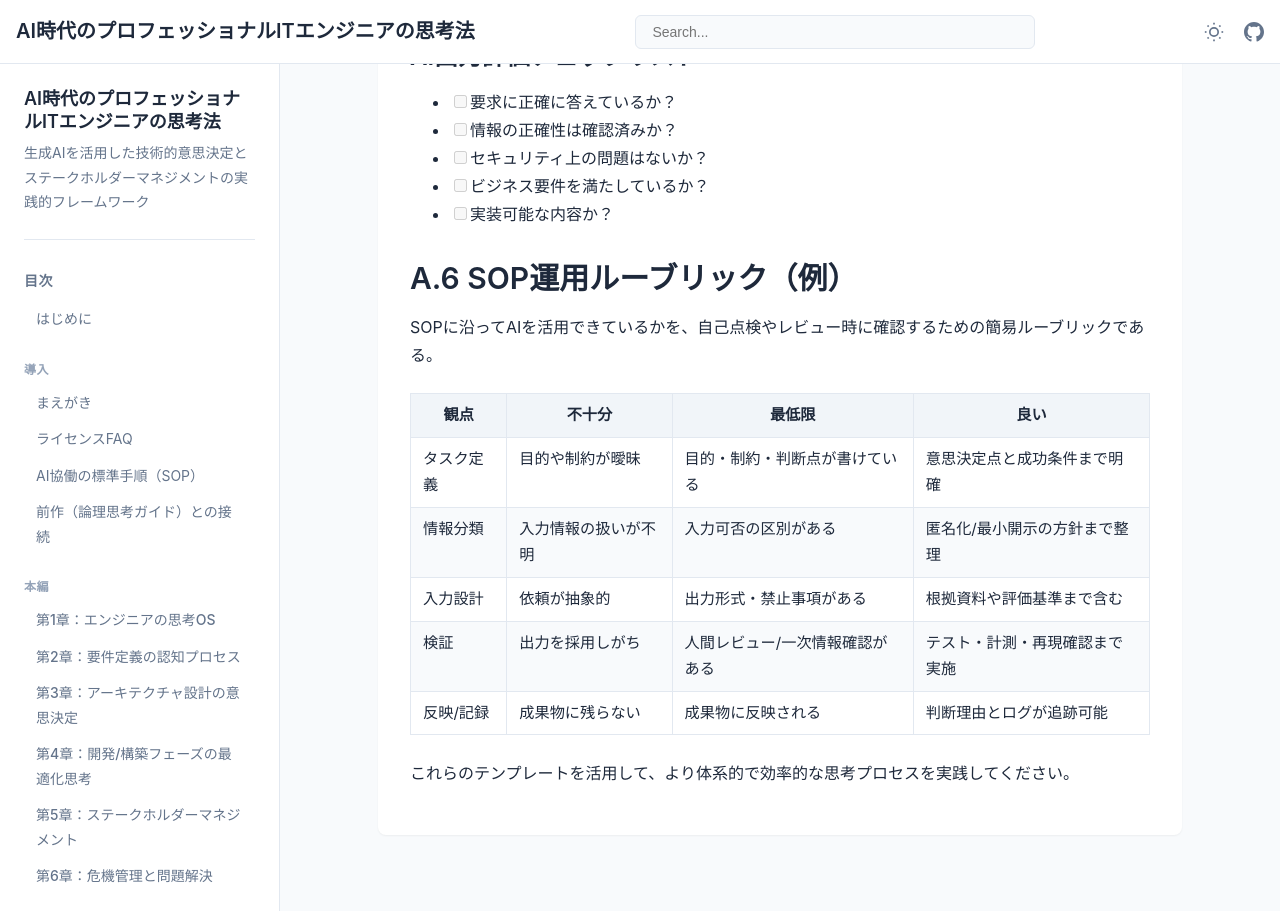
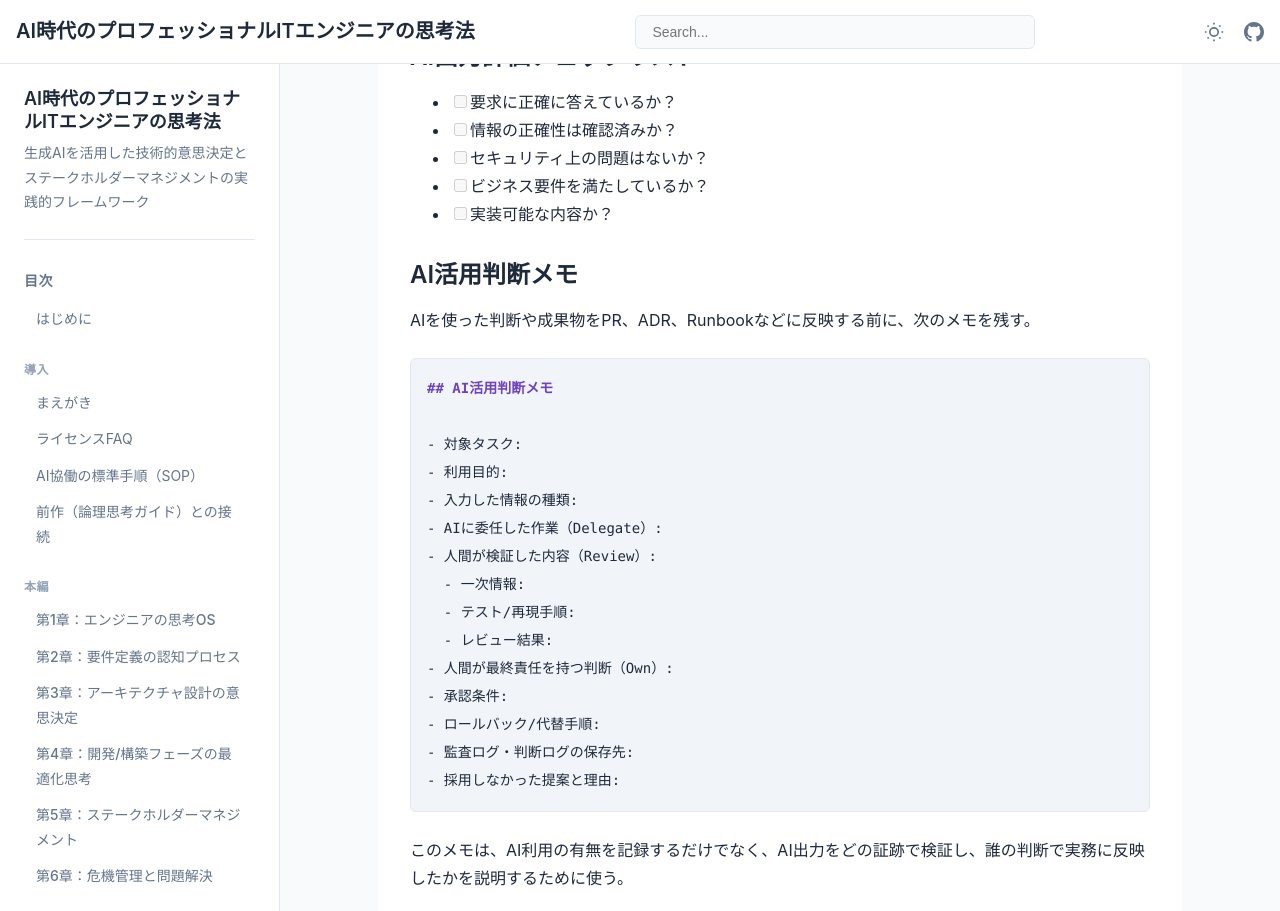
Before and after one commit to itdojp/ai-era-engineers-mind-book, a Jekyll site: the page built from docs/appendices/templates.md, in a window 1280 px wide and 1400 px high, scrolled down 6947 px, cut to the strip 0-911 px from the top of the window. Built offline with Jekyll 4.4.1, drawn with Linux system fonts in a browser that asks for light colours; some of the changed text lies outside the part shown.

````diff
--- a/docs/appendices/templates.md
+++ b/docs/appendices/templates.md
@@ -259,6 +259,30 @@ layout: book
 - [ ] ビジネス要件を満たしているか？
 - [ ] 実装可能な内容か？
 
+### AI活用判断メモ
+
+AIを使った判断や成果物をPR、ADR、Runbookなどに反映する前に、次のメモを残す。
+
+```markdown
+## AI活用判断メモ
+
+- 対象タスク:
+- 利用目的:
+- 入力した情報の種類:
+- AIに委任した作業（Delegate）:
+- 人間が検証した内容（Review）:
+  - 一次情報:
+  - テスト/再現手順:
+  - レビュー結果:
+- 人間が最終責任を持つ判断（Own）:
+- 承認条件:
+- ロールバック/代替手順:
+- 監査ログ・判断ログの保存先:
+- 採用しなかった提案と理由:
+```
+
+このメモは、AI利用の有無を記録するだけでなく、AI出力をどの証跡で検証し、誰の判断で実務に反映したかを説明するために使う。
+
 ## A.6 SOP運用ルーブリック（例）
 
 SOPに沿ってAIを活用できているかを、自己点検やレビュー時に確認するための簡易ルーブリックである。
@@ -270,5 +294,6 @@ SOPに沿ってAIを活用できているかを、自己点検やレビュー時
 | 入力設計 | 依頼が抽象的 | 出力形式・禁止事項がある | 根拠資料や評価基準まで含む |
 | 検証 | 出力を採用しがち | 人間レビュー/一次情報確認がある | テスト・計測・再現確認まで実施 |
 | 反映/記録 | 成果物に残らない | 成果物に反映される | 判断理由とログが追跡可能 |
+| 責任境界 | AI任せか人間判断かが曖昧 | 委任・検証・最終判断を区別している | 承認条件、ロールバック、説明先まで明確 |
 
 これらのテンプレートを活用して、より体系的で効率的な思考プロセスを実践してください。
````
Also changed, not shown: docs/appendices/update-notes.md (+1 -1 lines), docs/chapters/chapter-01/index.md (+15 -0 lines), docs/index.md (+11 -0 lines), docs/introduction/ai-collaboration-sop.md (+12 -0 lines), .github/PULL_REQUEST_TEMPLATE.md, README.md.
